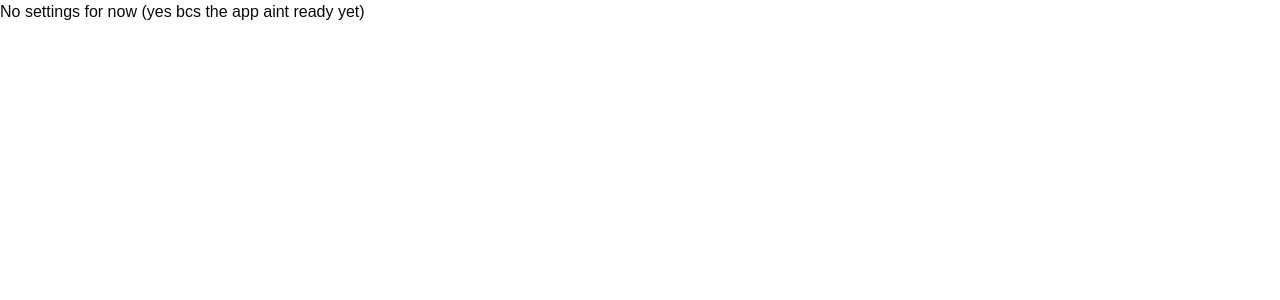
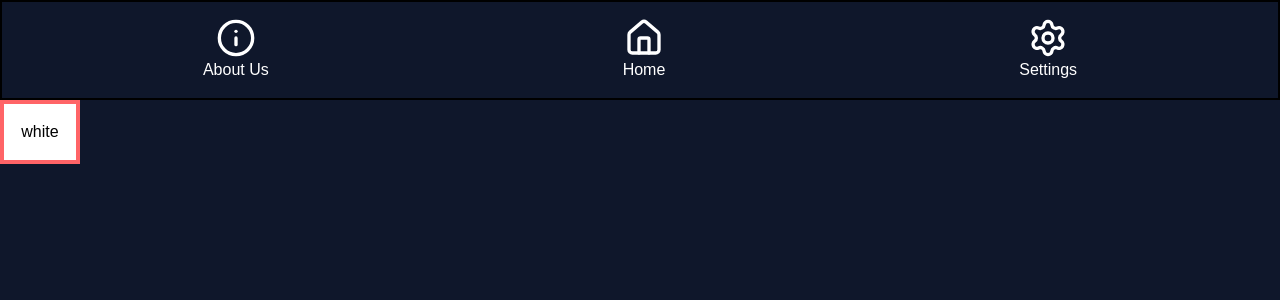
Before and after one commit to marvinfpl/todolist, a React (Vite) app: page /settings in a window 1280 px wide. Shown: the top 300 px of the page. Built offline with nearby package versions, Linux system fonts and the light colour scheme.

Commit message:
themes 0.1

```diff
--- a/src/pages/Settings.tsx
+++ b/src/pages/Settings.tsx
@@ -1,7 +1,11 @@
+import Navbar from "@/components/Navbar.tsx"
+import Theme from "@/components/Theme.tsx"
+
 export default function Settings() {
     return (
-        <div>
-            No settings for now (yes bcs the app aint ready yet)
+        <div className="min-h-screen bg-slate-900">
+            <Navbar/>
+            <Theme/>
         </div>
     )
 }
```
